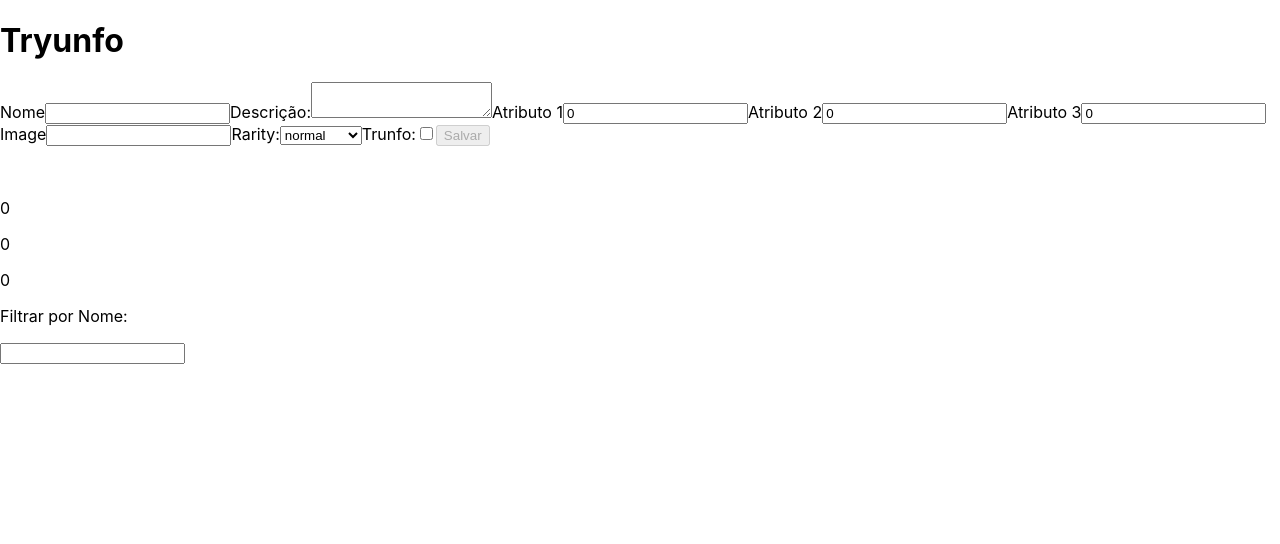
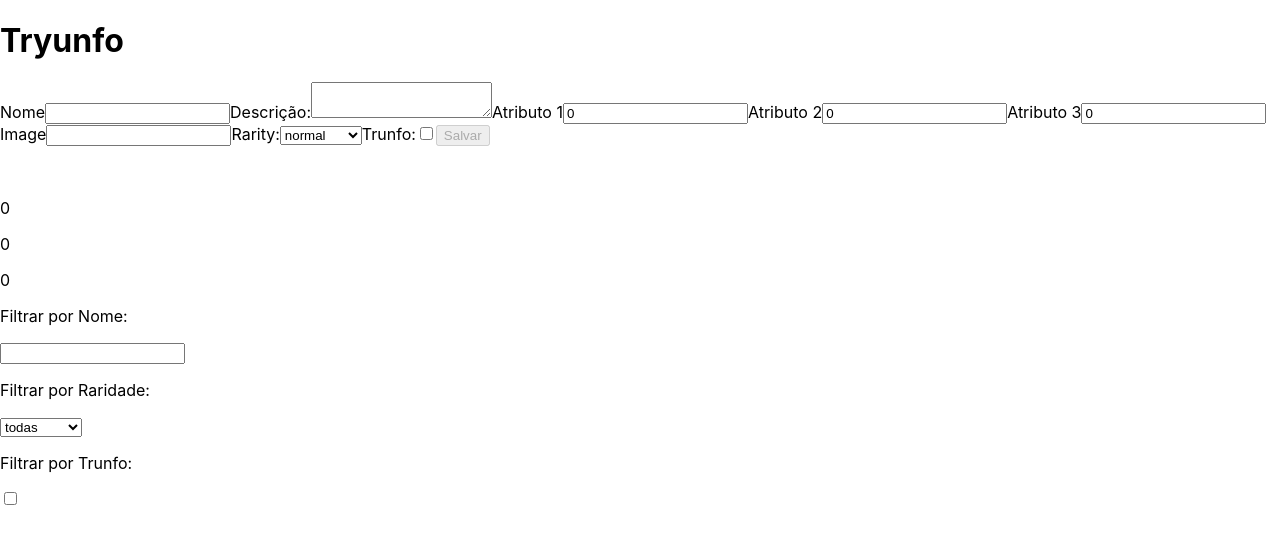
Before and after one commit to GiovannaMorais/Tryunfo-Project, a React (Create React App) app: page / in a window 1280 px wide. Shown: the top 544 px of the page. Built offline with nearby package versions, Linux system fonts and the light colour scheme.

Commit message:
Testando

```diff
--- a/src/components/AllCards.js
+++ b/src/components/AllCards.js
@@ -3,30 +3,40 @@ import PropTypes from 'prop-types';
 import Card from './Card';
 
 class AllCards extends React.Component {
+  RarityAndTrunfoFilter=() => {
+    const { cards, nameFilter, rarityFilter, trunfoFilter } = this.props;
+    const filterByName = cards.filter(({ name }) => name.includes(nameFilter));
+    if (rarityFilter === 'todas') return filterByName;
+    const raridade = filterByName.filter(({ rare }) => rare === rarityFilter);
+    if (raridade) return raridade;
+    if (trunfoFilter) return cards.filter(({ cardTrunfo }) => cardTrunfo);
+    // cards.filter({ cardTrunfo }) => cardTrunfo);
+  }
+
   render() {
-    const { cards, HandleDelete, nameFilter } = this.props;
+    const { cards, HandleDelete } = this.props;
 
     return (
       <div>
-        { (cards && cards.length !== 0) && cards
-          .filter(({ name }) => name.includes(nameFilter))
-
+        {cards
+          && cards.length !== 0
+          && this.RarityAndTrunfoFilter()
             .map(
               (
-              { name,
+                {
+                  name,
                   description,
                   attr1,
                   attr2,
                   attr3,
                   image,
                   rare,
-                Supertrunfo },
+                  Supertrunfo,
+                },
                 index,
               ) => (
                 <Card
                   key={ `${index}-${name}` }
-                btnDelete
-                HandleDelete={ () => HandleDelete(index) }
                   cardName={ name }
                   cardDescription={ description }
                   cardAttr1={ attr1 }
@@ -35,9 +45,11 @@ class AllCards extends React.Component {
                   cardImage={ image }
                   cardRare={ rare }
                   cardTrunfo={ Supertrunfo }
+                  btnDelete
+                  HandleDelete={ () => HandleDelete(index) }
                 />
               ),
-          ) }
+            )}
       </div>
     );
   }
@@ -46,5 +58,7 @@ AllCards.propTypes = {
   cards: PropTypes.arrayOf(PropTypes.object).isRequired,
   HandleDelete: PropTypes.func.isRequired,
   nameFilter: PropTypes.string.isRequired,
+  rarityFilter: PropTypes.string.isRequired,
+  trunfoFilter: PropTypes.bool.isRequired,
 };
 export default AllCards;
--- a/src/components/Card.js
+++ b/src/components/Card.js
@@ -22,11 +22,10 @@ class Card extends React.Component {
             type="button"
             onClick={ HandleDelete }
             data-testid="delete-button"
-
           >
             Excluir
           </button>
-        ) }
+        )}
       </div>
     );
   }
--- a/src/components/FIlters.js
+++ b/src/components/FIlters.js
@@ -5,7 +5,7 @@ import PropTypes from 'prop-types';
 class Filters extends React.Component {
   render() {
     // const { cards } = this.state;
-    const { nameFilter, handleChange } = this.props;
+    const { nameFilter, handleChange, rarityFilter, trunfoFilter } = this.props;
     return (
       <div>
         <label htmlFor="nameFilter">
@@ -17,8 +17,35 @@ class Filters extends React.Component {
             value={ nameFilter }
             onChange={ handleChange }
           />
-          {/* {cards.filter((name) => name.includes(nameFilter)) } */}
         </label>
+        <label htmlFor="rarityFilter">
+          <p>Filtrar por Raridade:</p>
+          <select
+            data-testid="rare-filter"
+            name="rarityFilter"
+            defaultChecked="todas"
+            value={ rarityFilter }
+            onChange={ handleChange }
+          >
+
+            <option value="todas">todas</option>
+            <option value="normal">normal</option>
+            <option value="raro">raro</option>
+            <option value="muito raro">muito raro</option>
+          </select>
+
+        </label>
+        <label htmlFor="trunfoFilter">
+          <p>Filtrar por Trunfo:</p>
+          <input
+            onChange={ handleChange }
+            checked={ trunfoFilter }
+            name="trunfoFilter"
+            data-testid="trunfo-filter"
+            type="checkbox"
+          />
+        </label>
+
       </div>
     );
   }
@@ -26,9 +53,9 @@ class Filters extends React.Component {
 
 Filters.propTypes = {
   nameFilter: PropTypes.string.isRequired,
-  //   cards: PropTypes.arrayOf.isRequired,
-  //   name: propTypes.string.isRequired,
   handleChange: PropTypes.func.isRequired,
+  rarityFilter: PropTypes.string.isRequired,
+  trunfoFilter: PropTypes.bool.isRequired,
 
 };
 export default Filters;
```
Lines whose indentation alone changed are shown as unchanged.
